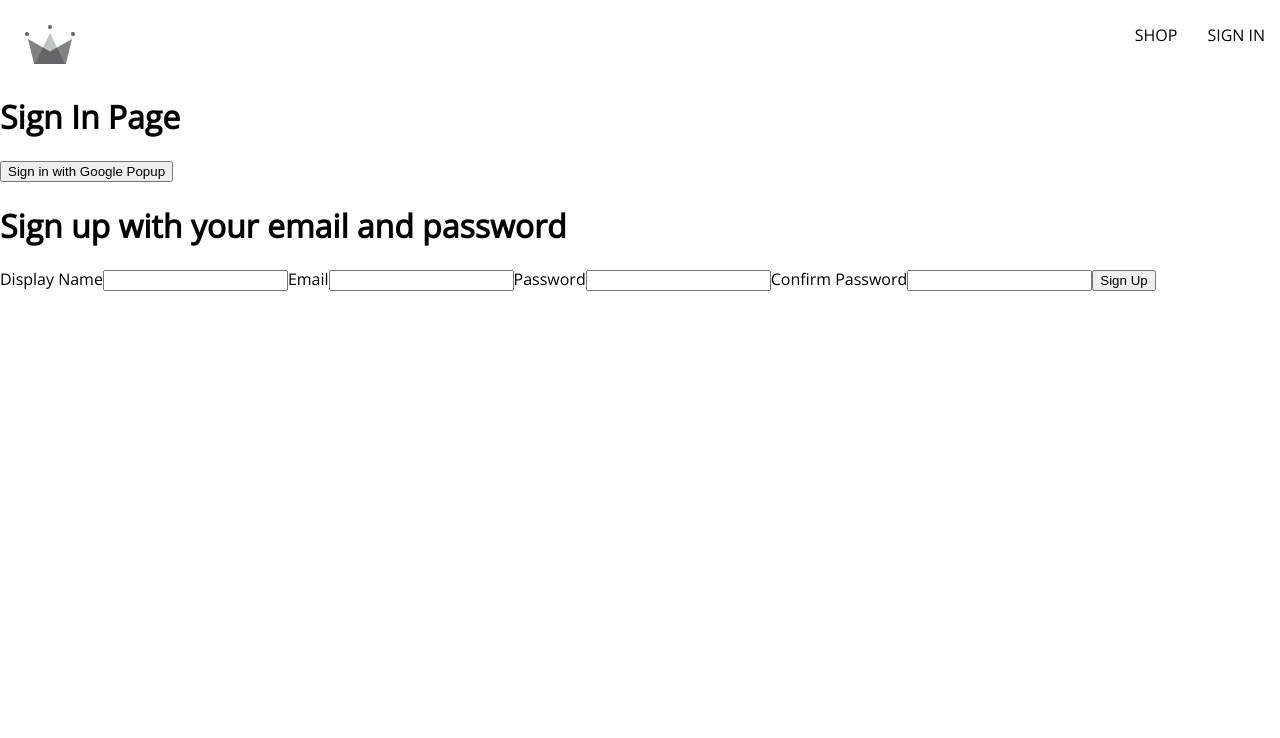
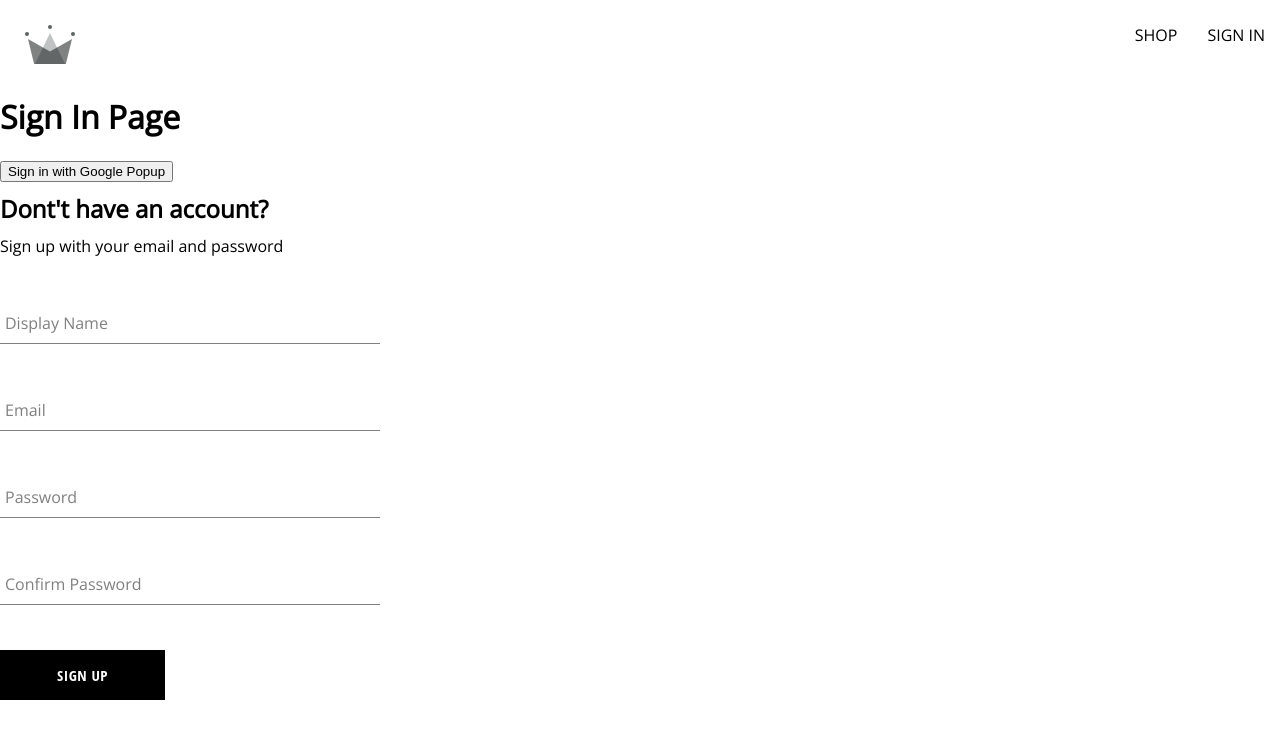
Before and after one commit to KerimGurbaz/crown-cloting, a React (Create React App) app: page /sign-in in a window 1280 px wide. Shown: the top 738 px of the page. Built offline with nearby package versions, Linux system fonts and the light colour scheme.

Commit message:
created sign up component, the form input component, buttoncomponent

```diff
--- /dev/null
+++ b/src/components/button/button.component.jsx
@@ -0,0 +1,18 @@
+import "./button.styles.scss";
+
+const BUTTON_TYPE_CLASSES = {
+  google: "google-sign-in",
+  inverted: "inverted",
+};
+
+const Button = ({ children, buttonType, ...otherProps }) => {
+  return (
+    <button
+      className={`button-container ${BUTTON_TYPE_CLASSES[buttonType]}`}
+      {...otherProps}
+    >
+      {children}
+    </button>
+  );
+};
+export default Button;
--- /dev/null
+++ b/src/components/button/button.styles.scss
@@ -0,0 +1,46 @@
+.button-container {
+  min-width: 165px;
+  width: auto;
+  height: 50px;
+  letter-spacing: 0.5px;
+  line-height: 50px;
+  padding: 0 35px 0 35px;
+  font-size: 15px;
+  background-color: black;
+  color: white;
+  text-transform: uppercase;
+  font-family: "Open Sans Condensed";
+  font-weight: bolder;
+  border: none;
+  cursor: pointer;
+  display: flex;
+  justify-content: center;
+
+  &:hover {
+    background-color: white;
+    color: black;
+    border: 1px solid black;
+  }
+
+  &.google-sign-in {
+    background-color: #4285f4;
+    color: white;
+
+    &:hover {
+      background-color: #357ae8;
+      border: none;
+    }
+  }
+
+  &.inverted {
+    background-color: white;
+    color: black;
+    border: 1px solid black;
+
+    &:hover {
+      background-color: black;
+      color: white;
+      border: none;
+    }
+  }
+}
--- a/src/components/form-input/form-input.component.jsx
+++ b/src/components/form-input/form-input.component.jsx
@@ -1,15 +1,19 @@
-// import { FormInputLabel, Input, Group } from "./form-input.styles";
+import "./form-input.styles.scss";
 
 const FormInput = ({ label, ...otherProps }) => {
   return (
-    <Group>
-      <Input {...otherProps} />
+    <div className="group">
+      <input className="form-input" {...otherProps} />
       {label && (
-        <FormInputLabel shrink={otherProps.value.length}>
+        <label
+          className={`${
+            otherProps.value.length ? "shrink" : ""
+          } form-input-label`}
+        >
           {label}
-        </FormInputLabel>
+        </label>
       )}
-    </Group>
+    </div>
   );
 };
 
--- /dev/null
+++ b/src/components/form-input/form-input.styles.scss
@@ -0,0 +1,54 @@
+$sub-color: grey;
+$main-color: black;
+
+@mixin shrinkLabel {
+  top: -14px;
+  font-size: 12px;
+  color: $main-color;
+}
+
+.group {
+  position: relative;
+  margin: 45px 0;
+
+  .form-input {
+    background: none;
+    background-color: white;
+    color: $sub-color;
+    font-size: 18px;
+    padding: 10px 10px 10px 5px;
+    display: block;
+    width: 100%;
+    border: none;
+    border-radius: 0;
+    border-bottom: 1px solid $sub-color;
+    margin: 25px 0;
+
+    &:focus {
+      outline: none;
+    }
+
+    &:focus ~ .form-input-label {
+      @include shrinkLabel();
+    }
+  }
+
+  input[type="password"] {
+    letter-spacing: 0.3em;
+  }
+
+  .form-input-label {
+    color: $sub-color;
+    font-size: 16px;
+    font-weight: normal;
+    position: absolute;
+    pointer-events: none;
+    left: 5px;
+    top: 10px;
+    transition: 300ms ease all;
+
+    &.shrink {
+      @include shrinkLabel();
+    }
+  }
+}
--- a/src/components/sign-up-form/sign-up-form.component.jsx
+++ b/src/components/sign-up-form/sign-up-form.component.jsx
@@ -1,4 +1,10 @@
 import { useState } from "react";
+import { async } from "@firebase/util";
+
+import FormInput from "../form-input/form-input.component";
+
+import "./sign-up-form.styles.scss";
+import Button from "../button/button.component";
 
 import {
   createAuthUserWithEmailAndPassword,
@@ -52,42 +58,46 @@
   };
 
   return (
-    <div>
-      <h1>Sign up with your email and password</h1>
-      <form onSubmit={(handleSubmit) => {}}>
-        <label>Display Name</label>
-        <input
+    <div className="sign-up-container">
+      <h2>Dont't have an account?</h2>
+      <span>Sign up with your email and password</span>
+      <form onSubmit={handleSubmit}>
+        <FormInput
+          label="Display Name"
           type="text"
           required
           onChange={handleChange}
           name="displayName"
           value={displayName}
         />
-        <label>Email</label>
-        <input
+
+        <FormInput
+          label="Email"
           type="email"
           required
           onChange={handleChange}
           name="email"
           value={email}
         />
-        <label>Password</label>
-        <input
+
+        <FormInput
+          label="Password"
           type="password"
           required
           onChange={handleChange}
           name="password"
           value={password}
         />
-        <label>Confirm Password</label>
-        <input
+
+        <FormInput
+          label="Confirm Password"
           type="password"
           required
           onChange={handleChange}
           name="confirmPassword"
           value={confirmPassword}
         />
-        <button type="submit">Sign Up</button>
+        <Button type="submit">Sign Up</Button>
       </form>
     </div>
   );
--- /dev/null
+++ b/src/components/sign-up-form/sign-up-form.styles.scss
@@ -0,0 +1,9 @@
+.sign-up-container {
+  display: flex;
+  flex-direction: column;
+  width: 380px;
+
+  h2 {
+    margin: 10px 0;
+  }
+}
--- a/src/utils/firebase/firebase.utils.js
+++ b/src/utils/firebase/firebase.utils.js
@@ -1,5 +1,6 @@
 // Import the functions you need from the SDKs you need
 import { initializeApp } from "firebase/app";
+import {async} from '@firebase/util'
 import {getAuth, signInWithPopup, signInWithRedirect, GoogleAuthProvider, createUserWithEmailAndPassword} from 'firebase/auth'
 
 import {getFirestore, doc ,getDoc ,setDoc } from 'firebase/firestore'
@@ -33,6 +34,7 @@
 export const createUserDocumentFromAuth = async (userAuth, additionalInformation={}) =>{
   if(!userAuth) return ;
     const userDocRef = doc(db, 'users', userAuth.uid );
+    console.log(userDocRef);
 
 
     const userSnapshot = await getDoc(userDocRef);
@@ -59,4 +61,4 @@
 export const createAuthUserWithEmailAndPassword = async (email, password)=>{
   if(!email || !password) return;
   return await createUserWithEmailAndPassword(auth, email, password)
-}
+};
```
